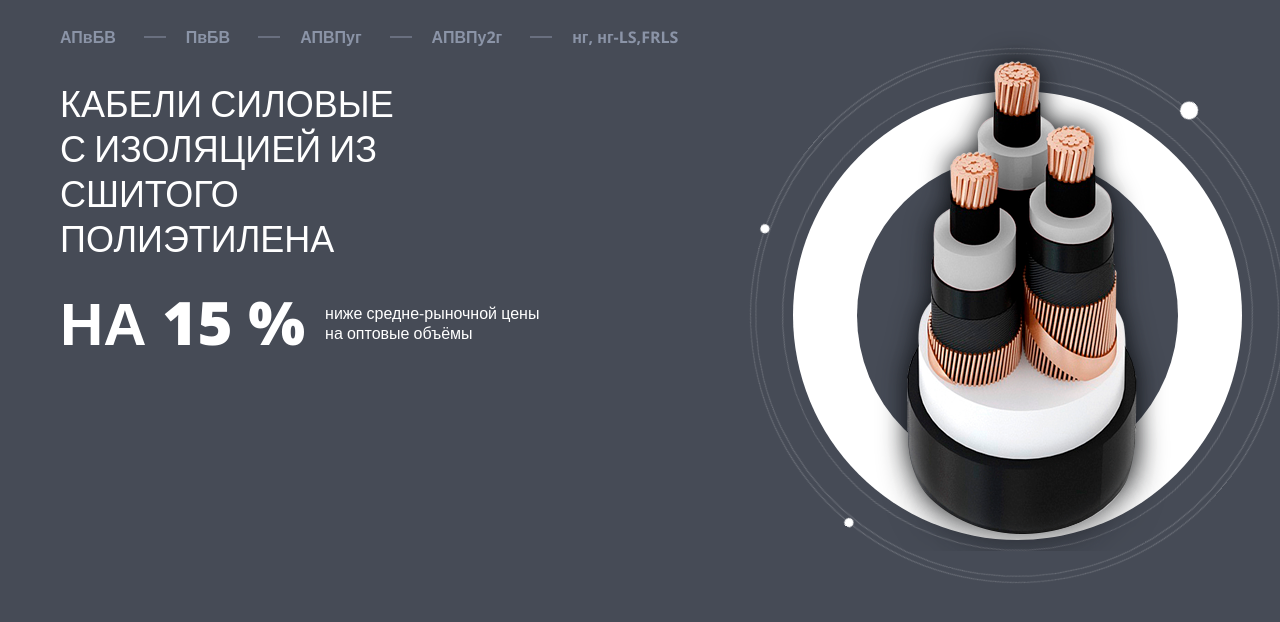
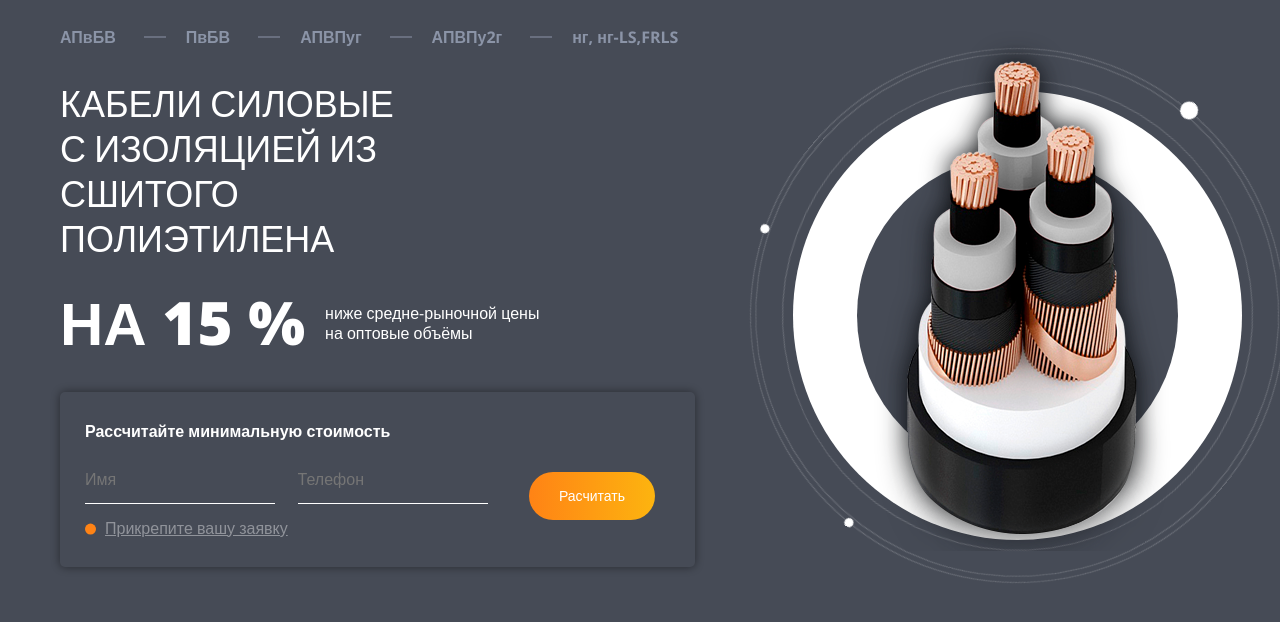
Before and after one commit to Altaf-dev/BM_Stroy, a plain HTML site: page index.html in a window 1280 px wide. Shown: the part 116-738 px from the top of the page. Drawn offline with nearby package versions, Linux system fonts and the light colour scheme.

Commit message:
Update 2020-07-29T11:23:15.062Z

```diff
--- a/css/main.css
+++ b/css/main.css
@@ -341,7 +341,8 @@ textarea {
       .main .main-image {
         width: 445px;
         height: 445px;
-        right: 20px; } }
+        right: 20px;
+        top: -80px; } }
     @media screen and (max-width: 768px) {
       .main .main-image {
         position: relative;
@@ -585,6 +586,76 @@ textarea {
       @media screen and (max-width: 1199px) {
         .main .main-promo-cable .main-promo-text {
           margin-left: 0; } }
+  .main .form-item {
+    position: relative;
+    width: 635px;
+    padding: 30px 25px;
+    margin-top: 35px;
+    -webkit-box-shadow: 0 0 10px rgba(0, 0, 0, 0.25), 0 0 10px rgba(0, 0, 0, 0.22);
+    box-shadow: 0 0 10px rgba(0, 0, 0, 0.25), 0 0 10px rgba(0, 0, 0, 0.22);
+    border-radius: 5px; }
+    @media screen and (max-width: 1199px) {
+      .main .form-item {
+        width: 100%;
+        margin-top: 60px; } }
+    .main .form-item .form-title {
+      font-size: 1.6rem;
+      font-weight: 700;
+      color: #ffffff;
+      margin-bottom: 30px; }
+    .main .form-item .input-form {
+      width: 190px;
+      border-bottom: 1px solid #ffffff;
+      font-size: 1.6rem;
+      font-weight: 400;
+      padding-bottom: 14px;
+      color: #ffffff; }
+    .main .form-item .input-form[type=tel] {
+      margin-left: 20px; }
+  .main .btn {
+    margin-top: 15px; }
+    .main .btn .submit-btn {
+      position: absolute;
+      top: 80px;
+      right: 40px;
+      padding: 16px 30px;
+      border-radius: 25px;
+      cursor: pointer;
+      font-size: 1.4rem;
+      color: #ffffff;
+      background: #ff8315;
+      background: -webkit-gradient(linear, left top, right top, from(#ff8315), to(#fdb40f));
+      background: -o-linear-gradient(left, #ff8315 0%, #fdb40f 100%);
+      background: linear-gradient(90deg, #ff8315 0%, #fdb40f 100%);
+      margin-left: 25px; }
+    .main .btn .upload-file {
+      position: relative;
+      cursor: pointer;
+      font-size: 1.6rem;
+      color: #90939a;
+      text-decoration: underline;
+      padding-left: 20px;
+      margin-top: 15px; }
+      .main .btn .upload-file .upload-input {
+        display: none; }
+    .main .btn .upload-file:after {
+      content: "";
+      position: absolute;
+      display: block;
+      width: 11px;
+      height: 11px;
+      border-radius: 50%;
+      top: 50%;
+      left: 0;
+      -webkit-transform: translateY(-40%);
+      -ms-transform: translateY(-40%);
+      transform: translateY(-40%);
+      background-color: #ff8315; }
+    .main .btn .upload-file:hover {
+      color: #ffffff;
+      -webkit-transition: 0.3s;
+      -o-transition: 0.3s;
+      transition: 0.3s; }
 
 .test {
   background-color: red; }
--- a/index.html
+++ b/index.html
@@ -81,6 +81,15 @@
             <p class="main-promo-title">НА 15 %</p>
             <p class="main-promo-text">ниже средне-рыночной цены <br> на оптовые объёмы</p>
         </div>
+        <form class="form-item" action="#" method="post">
+            <h3 class="form-title">Рассчитайте минимальную стоимость</h3>
+            <input type="text" class="input-form" placeholder="Имя">
+            <input type="tel" class="input-form" placeholder="Телефон">
+            <div class="btn">
+                <button type="submit" class="submit-btn">Расчитать</button>
+                <label class="upload-file"><input type="file" class="upload-input">Прикрепите вашу заявку</label>
+            </div>
+        </form>
     </div>
 </section>
 
```
